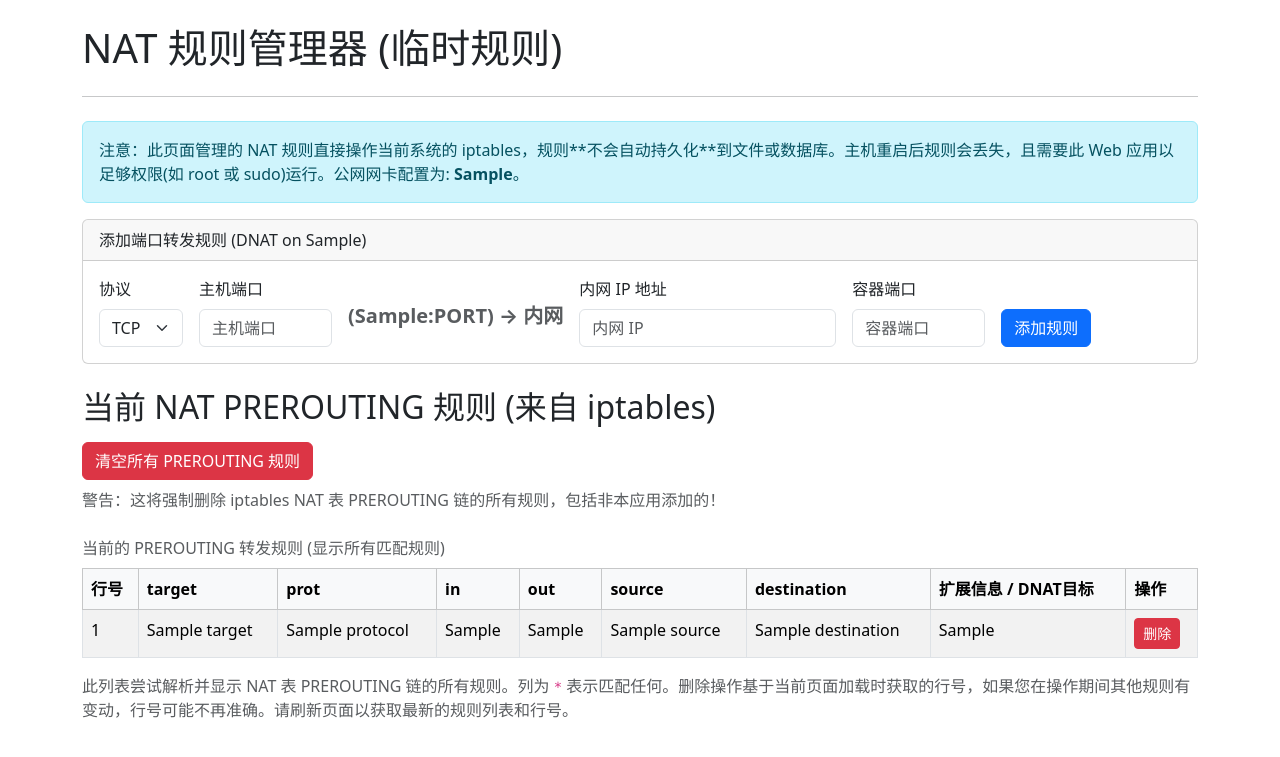
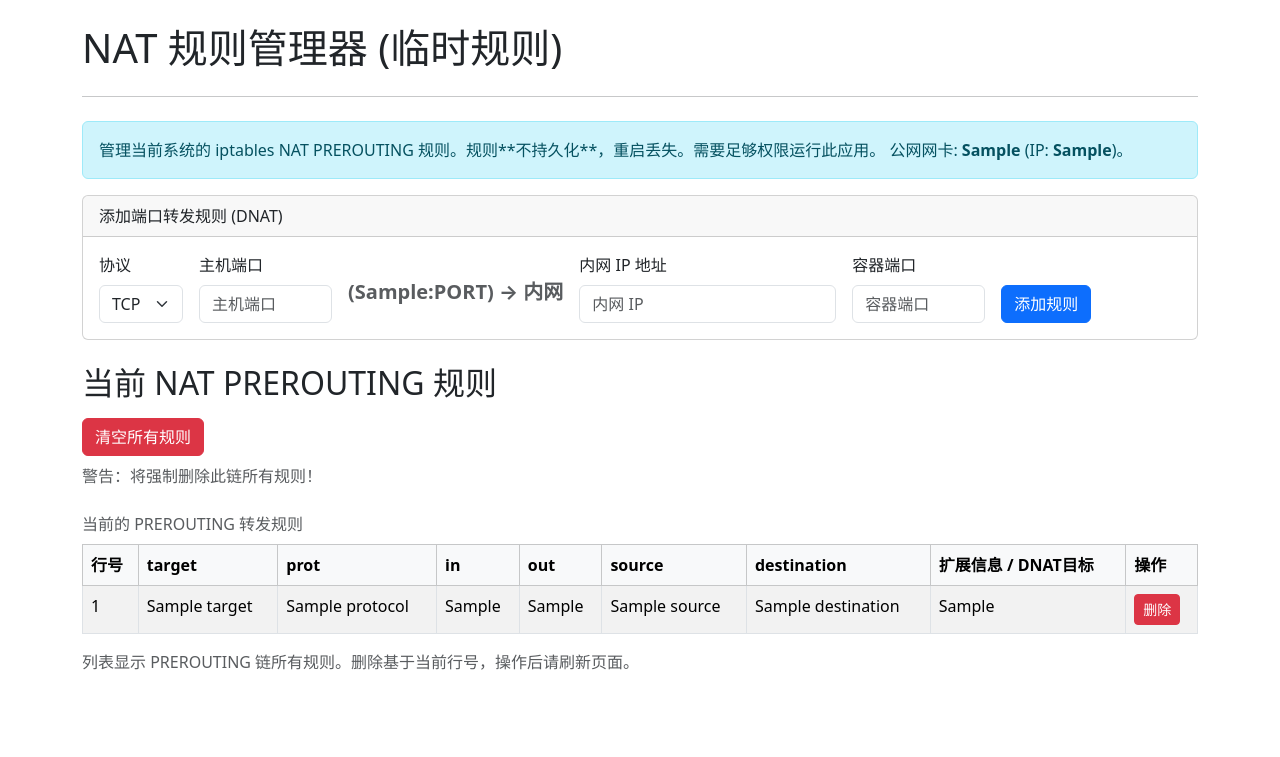
Before and after one commit to xkatld/NAT-WEB, a Flask app: template templates/index.html in a window 1280 px wide. Shown: the top 757 px of the page. Run offline with Flask 3, Linux system fonts and the light colour scheme; the template is opened without the code that fills it: values that come from a table or form of the project are taken from there, most other values are stand-ins (such as "Sample title", 1, 10 or a date in 2020); some libraries are stand-ins or nearby versions.

Commit message:
Update index.html

```diff
--- a/templates/index.html
+++ b/templates/index.html
@@ -3,18 +3,18 @@
 {% block content %}
 
 <p class="alert alert-info">
-    注意：此页面管理的 NAT 规则直接操作当前系统的 iptables，规则**不会自动持久化**到文件或数据库。主机重启后规则会丢失，且需要此 Web 应用以足够权限(如 root 或 sudo)运行。公网网卡配置为: <strong>{{ public_interface }}</strong>。
+    管理当前系统的 iptables NAT PREROUTING 规则。规则**不持久化**，重启丢失。需要足够权限运行此应用。
+    公网网卡: <strong>{{ public_interface }}</strong> (IP: <strong>{{ interface_ip }}</strong>)。
 </p>
 
-{# 添加规则表单 #}
 <div class="card mb-4">
     <div class="card-header">
-        添加端口转发规则 (DNAT on {{ public_interface }})
+        添加端口转发规则 (DNAT)
     </div>
     <div class="card-body">
         <form method="POST" class="row g-3 align-items-end">
             {{ dnat_form.csrf_token }}
-            {{ dnat_form.form_id }} {# 渲染隐藏字段 #}
+            {{ dnat_form.form_id }}
 
             <div class="col-md-auto">
                 {{ dnat_form.protocol.label(class_="form-label") }}
@@ -33,7 +33,7 @@
             </div>
 
             <div class="col-md-auto d-flex align-items-center mb-3">
-                 <span class="fw-bold fs-5 text-muted">({{ public_interface }}:PORT) → 内网</span>
+                 <span class="fw-bold fs-5 text-muted">({{ interface_ip or public_interface }}:PORT) → 内网</span>
             </div>
 
             <div class="col-md-auto">
@@ -57,25 +57,23 @@
             </div>
         </form>
          {% if dnat_form.errors %}
-             <div class="alert alert-warning mt-3">请检查添加规则表单中的错误。</div>
+             <div class="alert alert-warning mt-3">请检查输入错误。</div>
          {% endif %}
     </div>
 </div>
 
-{# 规则列表 #}
-<h2 class="mb-3">当前 NAT PREROUTING 规则 (来自 iptables)</h2>
+<h2 class="mb-3">当前 NAT PREROUTING 规则</h2>
 
-<form action="{{ url_for('clear_all_prerouting') }}" method="post" onsubmit="return confirm('您确定要清空 NAT PREROUTING 链的所有规则吗？此操作不可逆！');" class="mb-3">
-    {{ dnat_form.csrf_token }} {# CSRF for this form (any form's csrf_token is fine) #}
-    <button type="submit" class="btn btn-danger">清空所有 PREROUTING 规则</button>
-    <p class="text-muted mt-2">警告：这将强制删除 iptables NAT 表 PREROUTING 链的所有规则，包括非本应用添加的！</p>
+<form action="{{ url_for('clear_all_prerouting') }}" method="post" onsubmit="return confirm('确定清空 NAT PREROUTING 链所有规则？不可逆！');" class="mb-3">
+    {{ dnat_form.csrf_token }}
+    <button type="submit" class="btn btn-danger">清空所有规则</button>
+    <p class="text-muted mt-2">警告：将强制删除此链所有规则！</p>
 </form>
-
 
 {% if rules %}
 <div class="table-responsive">
     <table class="table table-striped table-bordered table-hover caption-top">
-         <caption>当前的 PREROUTING 转发规则 (显示所有匹配规则)</caption>
+         <caption>当前的 PREROUTING 转发规则</caption>
         <thead class="table-light">
             <tr>
                 <th>行号</th>
@@ -85,7 +83,7 @@
                 <th>out</th>
                 <th>source</th>
                 <th>destination</th>
-                <th>扩展信息 / DNAT目标</th> {# 合并显示扩展信息，并尝试突出DNAT目标 #}
+                <th>扩展信息 / DNAT目标</th>
                 <th>操作</th>
             </tr>
         </thead>
@@ -106,15 +104,14 @@
                              <small class="text-muted"> ({{ rule.extra_info }})</small>
                          {% endif %}
                     {% else %}
-                        {{ rule.extra_info or '-' }} {# 如果没有扩展信息则显示 '-' #}
+                        {{ rule.extra_info or '-' }}
                     {% endif %}
                 </td>
                 <td>
                     <form action="{{ url_for('index') }}" method="post" style="display:inline;">
-                        {{ dnat_form.csrf_token }} {# CSRF for this delete form #}
+                        {{ dnat_form.csrf_token }}
                         <input type="hidden" name="line_number" value="{{ rule.line_number }}">
-                         {# 使用 name="delete_rule_submit" 区分是删除请求 #}
-                        <button type="submit" class="btn btn-danger btn-sm" name="delete_rule_submit" onclick="return confirm('您确定要删除行号为 {{ rule.line_number }} 的规则吗？\n请注意：如果您在页面加载后添加或删除了其他规则，此行号可能已不准确！\n建议删除后刷新页面。');">删除</button>
+                        <button type="submit" class="btn btn-danger btn-sm" name="delete_rule_submit" onclick="return confirm('确定删除行号 {{ rule.line_number }} 的规则？\n注意：行号可能变化！请刷新页面。');">删除</button>
                     </form>
                 </td>
             </tr>
@@ -122,12 +119,11 @@
         </tbody>
     </table>
 </div>
-<p class="text-muted">此列表尝试解析并显示 NAT 表 PREROUTING 链的所有规则。列为 <code>*</code> 表示匹配任何。删除操作基于当前页面加载时获取的行号，如果您在操作期间其他规则有变动，行号可能不再准确。请刷新页面以获取最新的规则列表和行号。</p>
+<p class="text-muted">列表显示 PREROUTING 链所有规则。删除基于当前行号，操作后请刷新页面。</p>
 {% else %}
 <div class="alert alert-info" role="alert">
-    NAT 表 PREROUTING 链当前没有规则，或者无法解析规则输出。请尝试添加一条规则。
+    NAT PREROUTING 链当前没有规则或无法解析。请添加规则。
 </div>
 {% endif %}
 
-
 {% endblock %}
```
